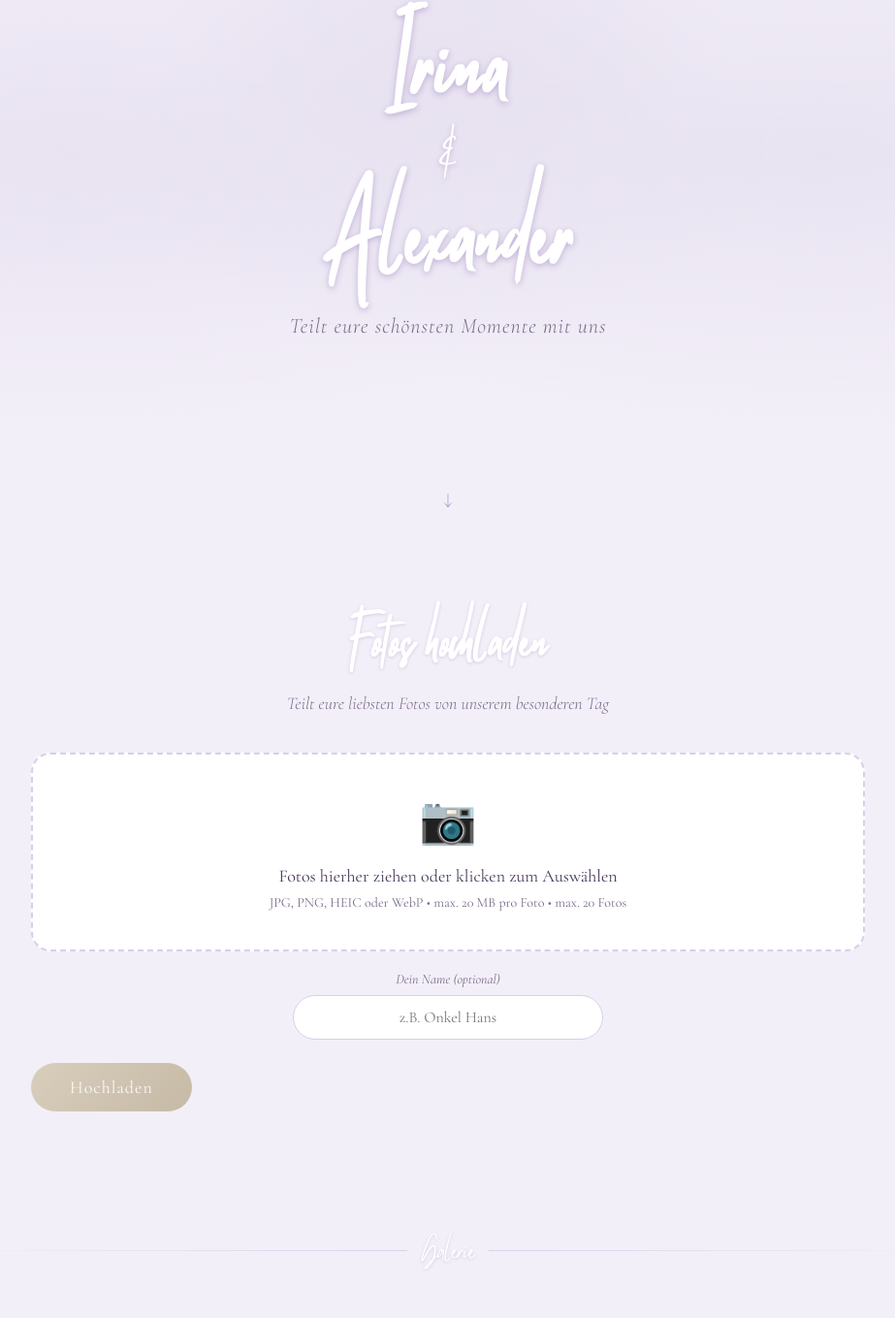
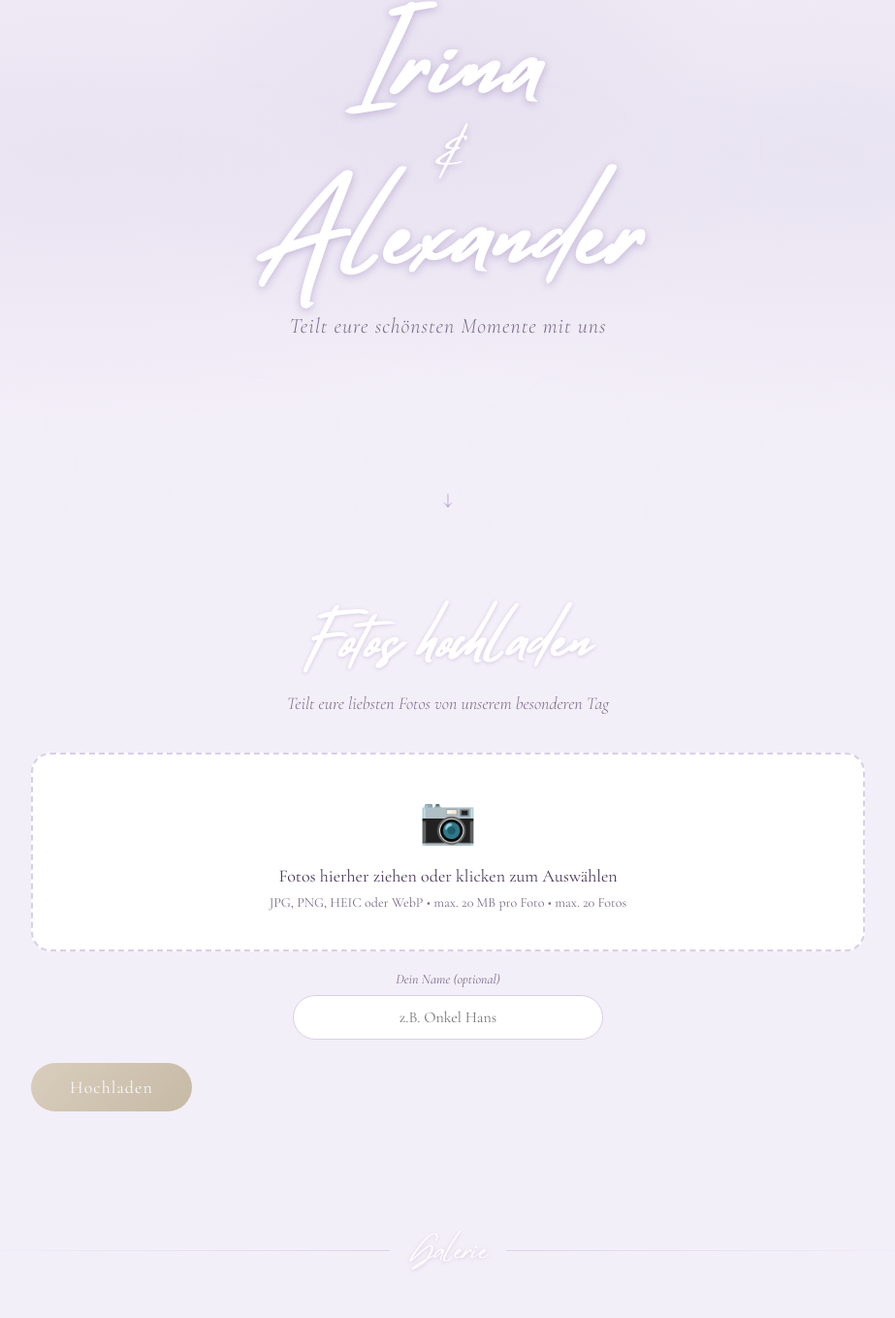
Before and after one commit to 88frank88/wedding-photos, a plain HTML site: page frontend/index.html in a window 1280 px wide. Shown: the part 241-1600 px from the top of the page at 97% size, without its empty margins (178-1101 px from the left). Drawn offline with nearby package versions, Linux system fonts and the light colour scheme; no server answers.

Commit message:
v1.2.2: original width, italic Mistrully font

```diff
--- a/frontend/index.html
+++ b/frontend/index.html
@@ -88,7 +88,7 @@ body{
   z-index:1;
   letter-spacing:5px;
   text-shadow:0 2px 8px rgba(100,60,150,0.3);
-  transform:scaleX(0.65);
+  font-style:italic;
 }
 
 .hero-ampersand{
@@ -101,7 +101,7 @@ body{
   z-index:1;
   letter-spacing:3px;
   text-shadow:0 2px 6px rgba(100,60,150,0.25);
-  transform:scaleX(0.65);
+  font-style:italic;
 }
 
 .hero-subtitle{
@@ -146,7 +146,7 @@ body{
   margin-bottom:12px;
   letter-spacing:3px;
   text-shadow:0 1px 4px rgba(100,60,150,0.2);
-  transform:scaleX(0.7);
+  font-style:italic;
 }
 
 .section-subtitle{
@@ -392,7 +392,7 @@ body{
   font-size:28px;
   color:#ffffff;
   text-shadow:0 1px 4px rgba(100,60,150,0.2);
-  transform:scaleX(0.7);
+  font-style:italic;
 }
 
 .gallery{
```
Also changed, not shown: 1 other file.
